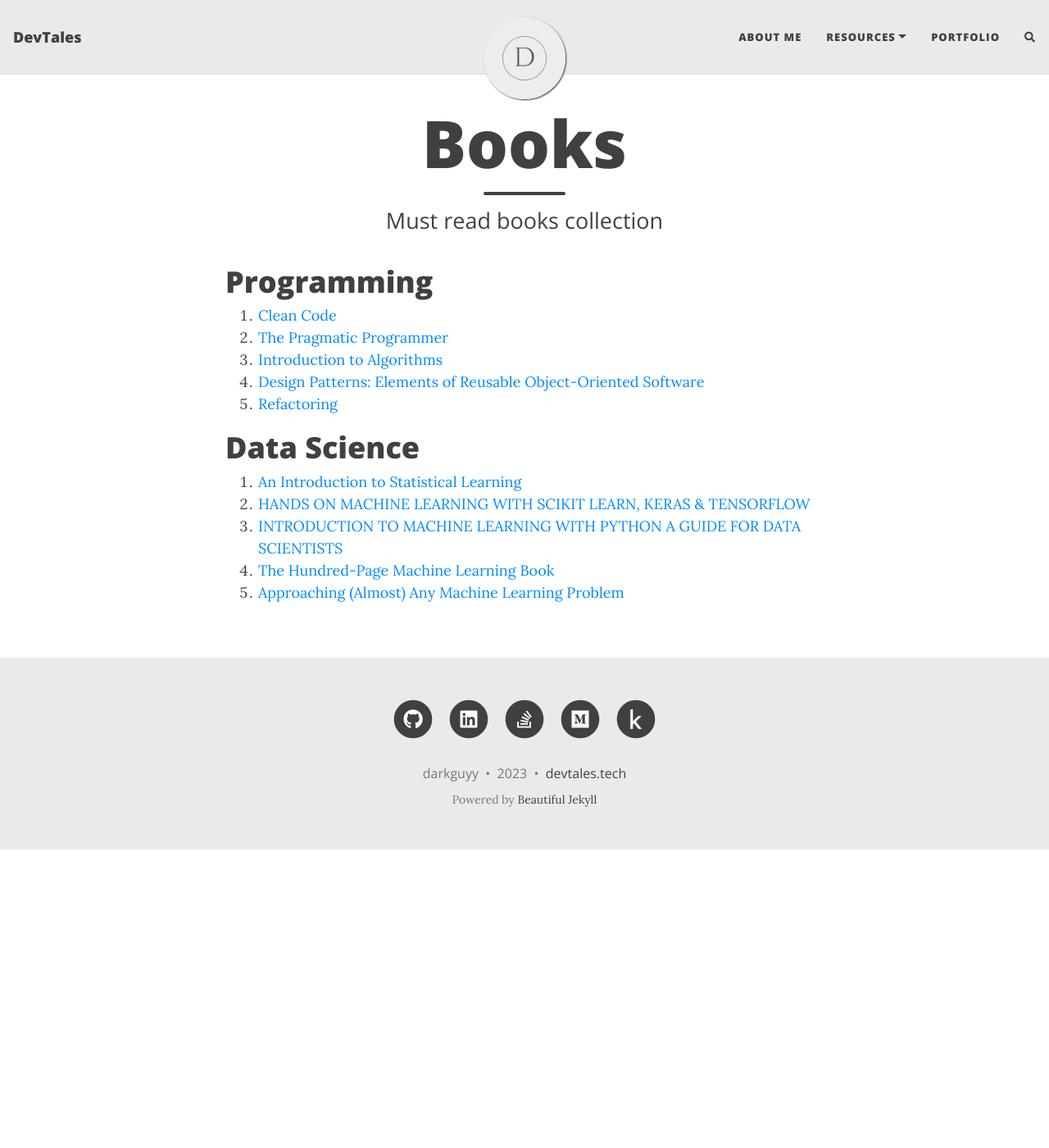
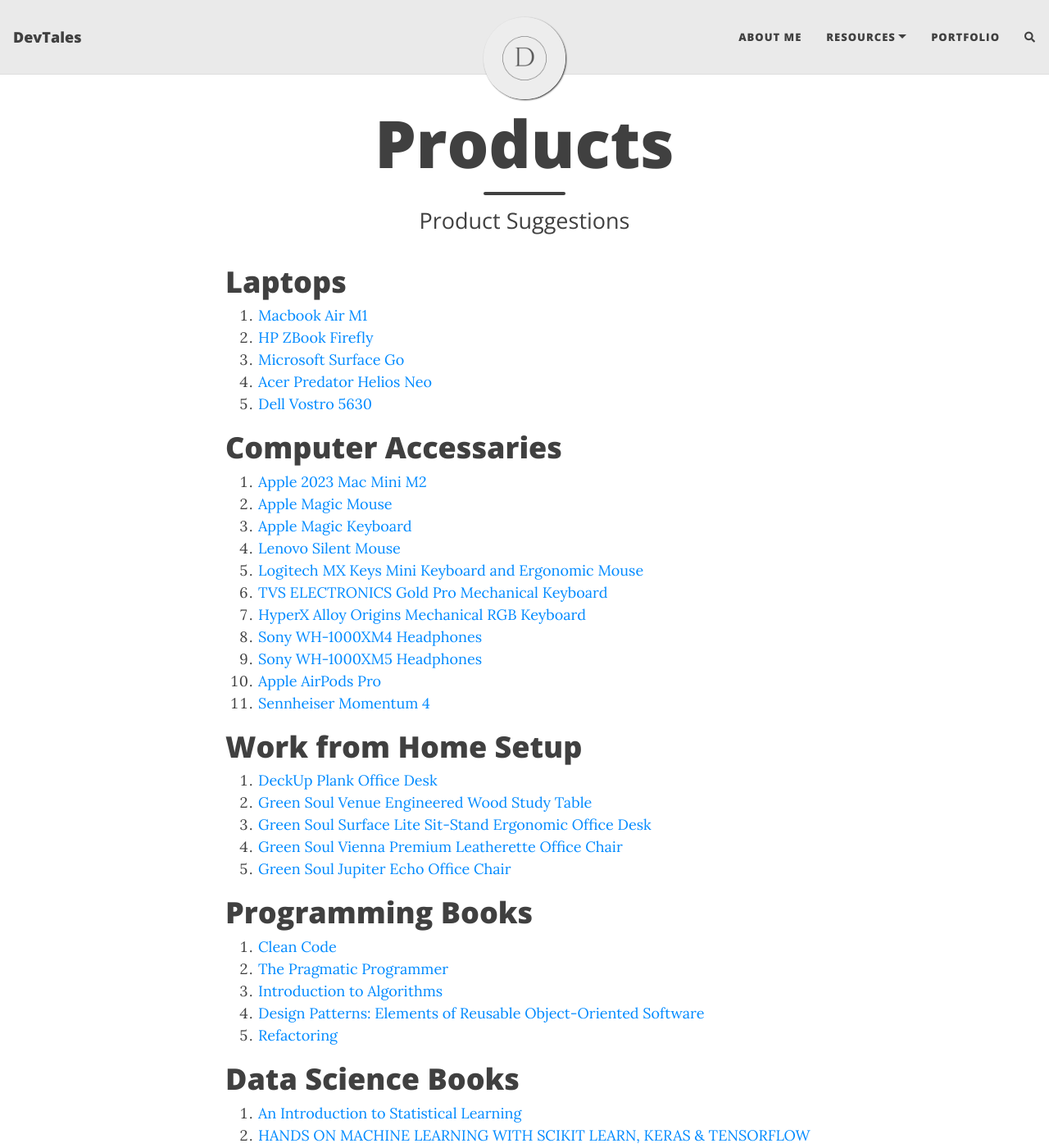
Before and after one commit to anu0012/devtales.github.io, a Jekyll site: the page built from books.md, in a window 1280 px wide and 1400 px high. Shown: the whole window at 82% size. Built offline with Jekyll 4.4.1, drawn with Linux system fonts in a browser that asks for light colours; nearby versions of some CDN libraries; comment, search, counter and statistics services are not loaded.

Commit message:
Update books.md
Added more products

```diff
--- a/books.md
+++ b/books.md
@@ -1,10 +1,40 @@
 ---
 layout: page
-title: Books
-subtitle: Must read books collection
+title: Products
+subtitle: Product Suggestions
 ---
 
-# Programming
+# Laptops
+
+1. [Macbook Air M1](https://amzn.to/471bOZm)
+2. [HP ZBook Firefly](https://amzn.to/3MsIsL8)
+3. [Microsoft Surface Go](https://amzn.to/3Sq9l6e)
+4. [Acer Predator Helios Neo](https://amzn.to/464xCly)
+5. [Dell Vostro 5630](https://amzn.to/3QKcc8U)
+
+# Computer Accessaries
+
+1. [Apple 2023 Mac Mini M2](https://amzn.to/3u0bhIn)
+2. [Apple Magic Mouse](https://amzn.to/40nLnun)
+3. [Apple Magic Keyboard](https://amzn.to/3u0bqeT)
+4. [Lenovo Silent Mouse](https://amzn.to/49uGljQ)
+5. [Logitech MX Keys Mini Keyboard and Ergonomic Mouse](https://amzn.to/3FIUsnM)
+6. [TVS ELECTRONICS Gold Pro Mechanical Keyboard](https://amzn.to/3QkM3Mg)
+7. [HyperX Alloy Origins Mechanical RGB Keyboard](https://amzn.to/46UJeZu)
+8. [Sony WH-1000XM4 Headphones](https://amzn.to/3MvD5dZ)
+9. [Sony WH-1000XM5 Headphones](https://amzn.to/46URqZM)
+10. [Apple AirPods Pro](https://amzn.to/49k97U3)
+11. [Sennheiser Momentum 4](https://amzn.to/3Mr56U3)
+
+# Work from Home Setup
+
+1. [DeckUp Plank Office Desk](https://amzn.to/3QkMLsU)
+2. [Green Soul Venue Engineered Wood Study Table](https://amzn.to/3FHYNYw)
+3. [Green Soul Surface Lite Sit-Stand Ergonomic Office Desk](https://amzn.to/3QGrL12)
+4. [Green Soul Vienna Premium Leatherette Office Chair](https://amzn.to/49gmW63)
+5. [Green Soul Jupiter Echo Office Chair](https://amzn.to/3u3u3ym)
+
+# Programming Books
 
 1. [Clean Code](https://amzn.to/3v9knA8)
 2. [The Pragmatic Programmer](https://amzn.to/3J01ghB)
```
Also changed, not shown: other parts of books.md (+1 -1 lines).
